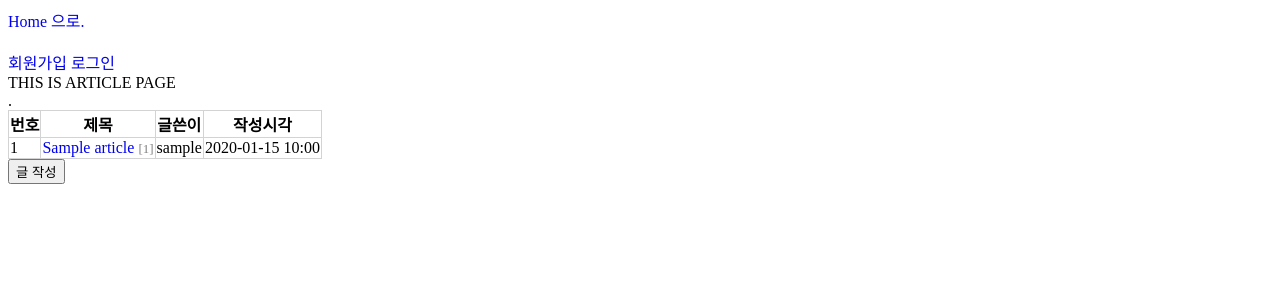
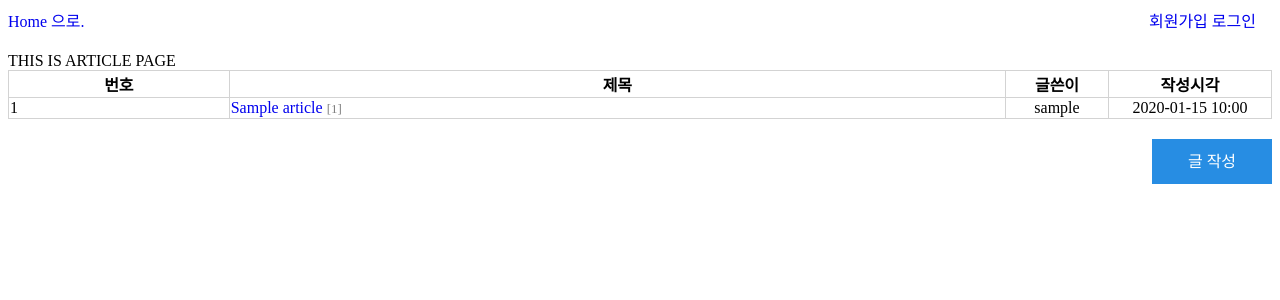
Before and after one commit to kitty-700/General_Web_Site, a Django app: page /app_board/ in a window 1280 px wide. Shown: the top 300 px of the page. Run offline with Django 3.2, Linux system fonts and the light colour scheme; tables that the repository leaves empty hold one stand-in row (values such as "Sample post"); some libraries are stand-ins or nearby versions.

Commit message:
(uiux) index 페이지 디자인 개선

```diff
--- a/GPWS/app_board/templates/app_board/base.html
+++ b/GPWS/app_board/templates/app_board/base.html
@@ -14,10 +14,10 @@
     </style>
 </head>
 <body>
-<div><a href="/">Home 으로.</a></div>
-<br>
+<div style="width:200px; display:inline-block"><a href="/">Home 으로.</a></div>
+<div style="width:calc(100% - 220px); display:inline-block; text-align:right">
     {% if user.is_authenticated %}
-    <p>{{ user.username }}</p>
+        <a style="margin-right:20px;">{{ user.username }}</a>
         <a href="javascript:{document.getElementById('logout').submit()}">로그아웃</a>
         <form id="logout" method="POST" action="{% url 'app_sign:logout' %}">
             {% csrf_token %} <input type="hidden" />
@@ -26,7 +26,7 @@
         <a href="{% url 'app_sign:sign_up' %}">회원가입</a>
         <a href="{% url 'app_sign:login' %}">로그인</a>
     {% endif %}
-<br>
+</div>
 {% block contents %}
 None Yet,,
 {% endblock %}
--- a/GPWS/app_board/templates/app_board/index.html
+++ b/GPWS/app_board/templates/app_board/index.html
@@ -2,29 +2,47 @@
 
 {% block contents %}
 <style>
+    table{
+        width:100%;
+        margin-bottom:20px;
+    }
     a {
       text-decoration: none;
     }
     li {
         line-height: 1.5em;
-
     }
 
     table, td, th {
         border : 1px solid lightgrey;
         border-collapse : collapse;
+        text-align: left;
+    }
+    table th{
+        text-align: center;
+    }
+    table tr:nth-chile(1), table td:nth-child(1){
+        width:40px;
+        text-align: center;
+    }
+    table tr:nth-child(4), table td:nth-child(4){
+        width:160px;
+        text-align: center;
+    }
+    table tr:nth-child(3), table td:nth-child(3){
+        width:100px;
+        text-align: center;
     }
 </style>
 
 {% load template_list %}
 {% if lastest_article_list %}
-    <font color="black"> THIS IS ARTICLE PAGE </font>
-<br>
+<div style="margin-top:20px">THIS IS ARTICLE PAGE </div>
 <table>
     <thead>
         <tr>
             <th>번호</th>
-            <th>제목</th>.
+            <th>제목</th>
             <th>글쓴이</th>
             <th>작성시각</th>
         </tr>
@@ -47,6 +65,6 @@
 {% else %}
     <p>No Articles there</p>
 {% endif %}
-    <div><a href="{% url 'app_board:write_article' %}"><button>글 작성</button></a></div>
+<a style="color:#ffffff" href="{% url 'app_board:write_article' %}"><div style="width:120px; height:45px; background-color:#278de3;text-align:center;line-height:45px;float:right">글 작성</div></a>
 
 {% endblock contents %}
```
Lines whose indentation alone changed are shown as unchanged.
